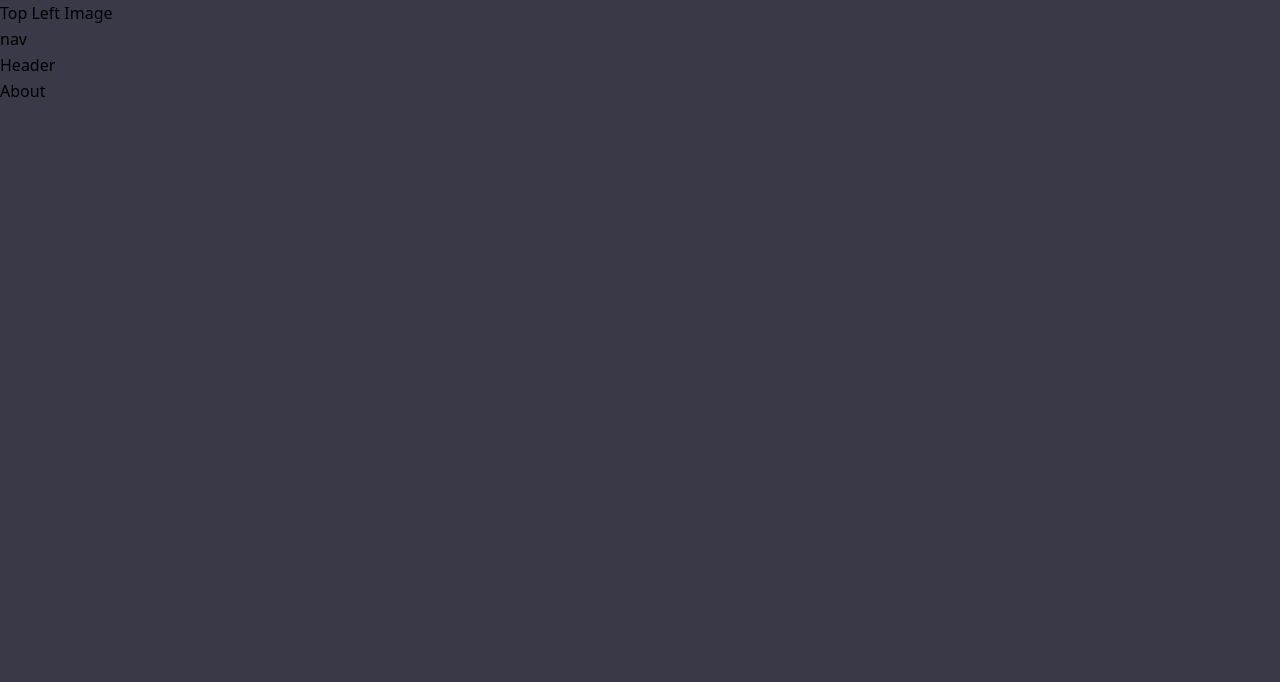
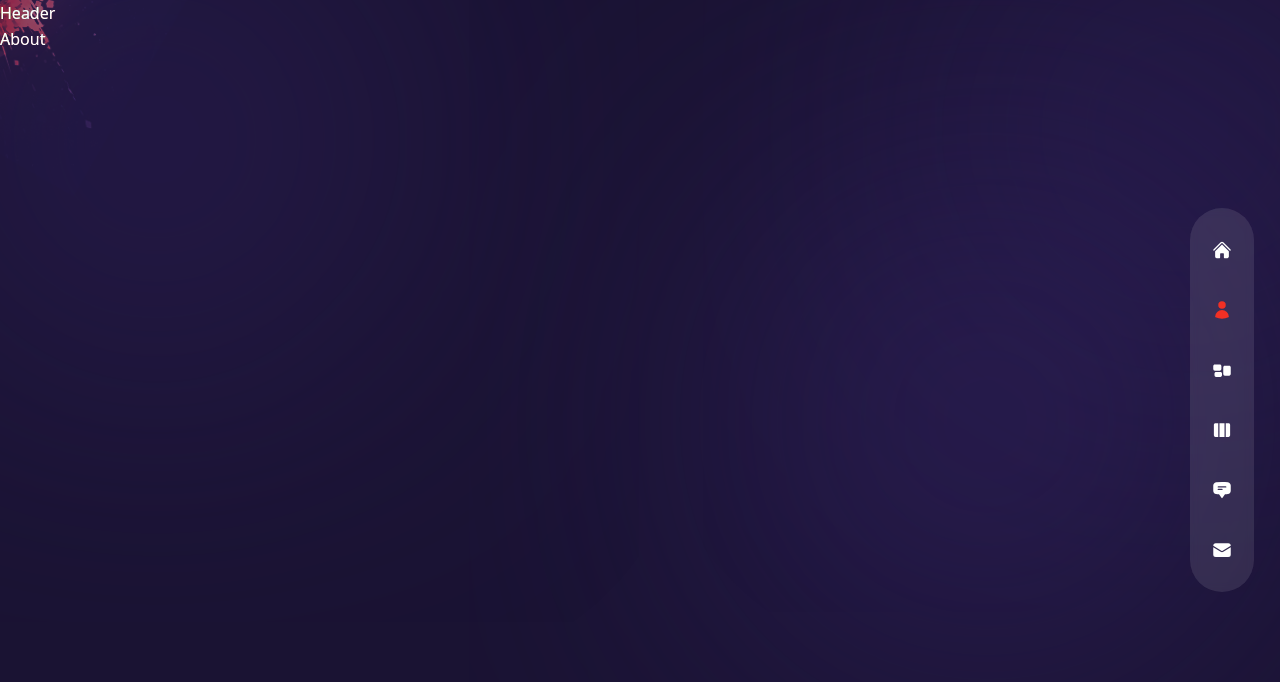
Before and after one commit to P-A-Chathura-Madhava/portfolio-P-A-Chathura-Madhava, a Next.js app: page /about in a window 1280 px wide. Shown: the top 682 px of the page. Built offline with nearby package versions, Linux system fonts and the light colour scheme.

Commit message:
Apply Transisitons

```diff
--- a/components/Layout.jsx
+++ b/components/Layout.jsx
@@ -9,12 +9,12 @@
 })
 
 // components
-import Nav from "../components/Nav";
-import Header from "../components/Header";
-import TopLeftImg from "../components/TopLeftImg";
+import Nav from "./Nav";
+import Header from "./Header";
+import TopLeftImg from "./TopLeftImg";
 
 const Layout = ({children}) => {
-  return <div>
+  return <div className="page bg-site text-white bg-cover bg-no-repeat ${sora.variable} font-sora relative">
     <TopLeftImg />
     <Nav />
     <Header />
--- a/components/Nav.js
+++ b/components/Nav.js
@@ -6,28 +6,63 @@
   HiRectangleGroup,
   HiChatBubbleBottomCenterText,
   HiEnvelope,
-} from 'react-icons/hi2';
+} from "react-icons/hi2";
 
 // nav data
 export const navData = [
-  { name: 'home', path: '/', icon: <HiHome /> },
-  { name: 'about', path: '/about', icon: <HiUser /> },
-  { name: 'services', path: '/services', icon: <HiRectangleGroup /> },
-  { name: 'work', path: '/work', icon: <HiViewColumns /> },
+  { name: "home", path: "/", icon: <HiHome /> },
+  { name: "about", path: "/about", icon: <HiUser /> },
+  { name: "services", path: "/services", icon: <HiRectangleGroup /> },
+  { name: "work", path: "/work", icon: <HiViewColumns /> },
   {
-    name: 'testimonials',
-    path: '/testimonials',
+    name: "testimonials",
+    path: "/testimonials",
     icon: <HiChatBubbleBottomCenterText />,
   },
   {
-    name: 'contact',
-    path: '/contact',
+    name: "contact",
+    path: "/contact",
     icon: <HiEnvelope />,
   },
 ];
 
+// next link
+import Link from "next/link";
+
+// next router
+import { useRouter } from "next/router";
+
 const Nav = () => {
-  return <nav>nav</nav>;
+  const router = useRouter();
+  const pathname = router.pathname;
+
+  return (
+    <nav className="flex flex-col items-center xl:justify-center gap-y-4 fixed h-max bottom-0 mt-auto xl:right-[2%] z-50 top-0 w-full xl:w-16 xl:max-w-md xl:h-screen">
+      {/* inner */}
+      <div className="flex w-full xl:flex-col items-center justify-between xl:justify-center gap-y-10 px-4 md:px-40 xl:px-0 h-[80px] xl:h-max py-8 bg-white/10 backdrop-blur-sm text-3xl xl:text-xl xl:rounded-full">
+        {navData.map((link, index) => {
+          return (
+            <Link
+            className={`${link.path === pathname && 'text-accent'} relative flex items-center group hover:text-accent transition-all duration-300`}
+            href={link.path} key={index}>
+              {/* tooltip */}
+              <div className="absolute right-0 hidden pr-14 xl:group-hover:flex">
+                <div className="bg-white relative flex text-primary items-center p-[6px] rounded-[3px]">
+                  <div className="text-[12px] leading-none font-semibold capitalize">
+                    {link.name}
+                  </div>
+                  {/* triangle */}
+                  <div className="border-solid border-l-white border-l-8 border-y-transparent border-y-[6px] border-r-0 absolute -right-2"></div>
+                </div>
+              </div>
+              {/* icon */}
+              <div>{link.icon}</div>
+            </Link>
+          );
+        })}
+      </div>
+    </nav>
+  );
 };
 
 export default Nav;
--- a/components/TopLeftImg.js
+++ b/components/TopLeftImg.js
@@ -1,5 +1,10 @@
+// next image
+import Image from "next/image";
+
 const TopLeftImg = () => {
-  return <div>Top Left Image</div>;
+  return <div className="absolute left-0 top-0 mix-blend-color-dodge z-10 w-[200px] opacity-50">{/* xl:m-[400px] */}
+    <Image src="/top-left-img.png" width={400} height={400} alt="homeImage01" />
+  </div>;
 };
 
 export default TopLeftImg;
--- a/components/Transition.js
+++ b/components/Transition.js
@@ -1,7 +1,28 @@
+// framer motion
+import {motion} from "framer-motion";
+
+// varients
+const transitionVarients = {
+  initial: {
+    x: "100%",
+    width: "100%"
+  },
+  animate: {
+    x: "0%",
+    width: "0%"
+  },
+  exit: {
+    x: ["0%", "100%"],
+    width: ["0%", "100%"]
+  }
+}
+
 const Transition = () => {
   return (
     <>
-      <div>Transition</div>
+      <motion.div className="fixed top-0 bottom-0 right-full w-screen h-screen z-30 bg-[#2e2257]" variants={transitionVarients} initial="initial" animate="animate" exit="exit" transition={{delay: 0.2, duration: 0.6, ease: "easeInOut"}}></motion.div>
+      <motion.div className="fixed top-0 bottom-0 right-full w-screen h-screen z-20 bg-[#3b2d71]" variants={transitionVarients} initial="initial" animate="animate" exit="exit" transition={{delay: 0.4, duration: 0.6, ease: "easeInOut"}}></motion.div>
+      <motion.div className="fixed top-0 bottom-0 right-full w-screen h-screen z-10 bg-[#4b3792]" variants={transitionVarients} initial="initial" animate="animate" exit="exit" transition={{delay: 0.6, duration: 0.6, ease: "easeInOut"}}></motion.div>
     </>
   );
 };
--- a/pages/_app.js
+++ b/pages/_app.js
@@ -1,12 +1,25 @@
-import '../styles/globals.css';
+import "../styles/globals.css";
 
 // components
-import Layout from '../components/Layout';
+import Layout from "../components/Layout";
+import Transition from "../components/Transition";
+
+// router
+import { useRouter } from "next/router";
+
+// framer motion
+import { AnimatePresence, motion } from "framer-motion";
 
 function MyApp({ Component, pageProps }) {
+  const router = useRouter();
   return (
     <Layout>
-      <Component {...pageProps} />
+      <AnimatePresence mode="wait">
+        <motion.div key={router.route} className="h-full">
+          <Transition />
+          <Component {...pageProps} />
+        </motion.div>
+      </AnimatePresence>
     </Layout>
   );
 }
```
